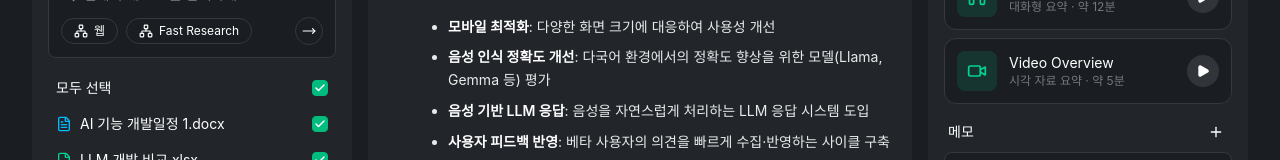
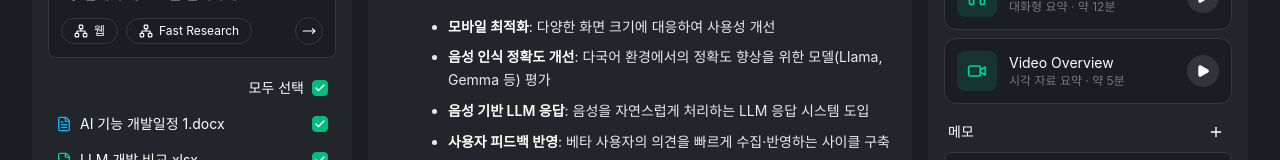
Before and after one commit to LimeTree0/auto-doc-gen, a React (Vite) app in the folder apps/web/: page / in a window 1280 px wide. Shown: the part 203-363 px from the top of the page. Built offline with nearby package versions, Linux system fonts and the light colour scheme; the HTML template or start-up script is replaced by a standard one.

Commit message:
styles(web): 모두 선택 우측 정렬되도록 수정

```diff
--- a/apps/web/src/components/panel/ContentPanel.tsx
+++ b/apps/web/src/components/panel/ContentPanel.tsx
@@ -96,7 +96,7 @@ function SelectAllRow({ checked }: { checked: boolean }) {
         <button
             type="button"
             onClick={() => { }}
-            className="flex w-full items-center justify-between rounded-md px-2 py-2 hover:bg-white/5"
+            className="flex w-full items-center justify-end gap-2 rounded-md px-2 py-2 hover:bg-white/5"
         >
             <span className="text-sm text-white">모두 선택</span>
             <SourceCheckbox checked={checked} />
```
Also changed, not shown: apps/web/.claude/settings.local.json.
